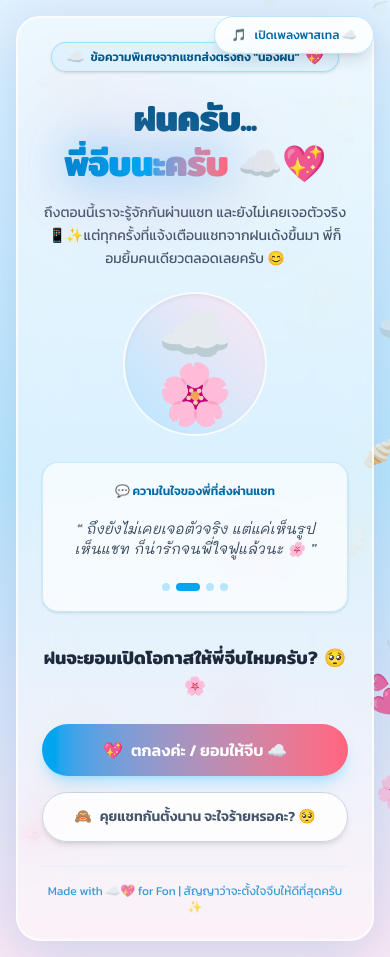
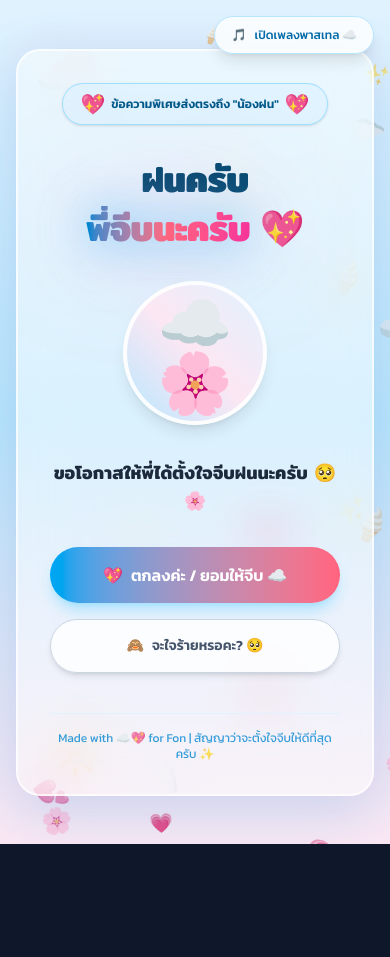
Before and after one commit to gmakerjay/borkchop, a Next.js app: page / in a window 390 px wide. After the commit the page ends 844 px from the top, so only its background shows below. Built offline with nearby package versions, Linux system fonts and the light colour scheme.

Commit message:
Refine page to clean badge & big headline focus for Fon

```diff
--- a/src/app/page.tsx
+++ b/src/app/page.tsx
@@ -4,7 +4,7 @@ import React, { useState, useEffect, useRef } from "react";
 
 export default function RomanticFonPage() {
   // ---------------------------------------------------------------------------
-  // 1. Particle Canvas Engine (Flying Clouds & Heart Dust)
+  // 1. Particle Canvas Engine (Floating Clouds & Pastel Hearts)
   // ---------------------------------------------------------------------------
   const canvasRef = useRef<HTMLCanvasElement | null>(null);
 
@@ -27,7 +27,6 @@ export default function RomanticFonPage() {
 
     window.addEventListener("resize", handleResize);
 
-    // Particle item definitions
     const symbols = ["☁️", "💖", "💕", "🌸", "✨", "💗", "☁️", "🍦"];
     const particles: Array<{
       x: number;
@@ -43,16 +42,15 @@ export default function RomanticFonPage() {
       life: number;
     }> = [];
 
-    // Initialize floating ambient sky particles
-    for (let i = 0; i < 35; i++) {
+    for (let i = 0; i < 40; i++) {
       particles.push({
         x: Math.random() * width,
         y: Math.random() * height,
-        size: Math.random() * 20 + 14,
-        speedY: -Math.random() * 0.8 - 0.4,
-        speedX: Math.sin(Math.random() * Math.PI) * 0.5,
+        size: Math.random() * 22 + 14,
+        speedY: -Math.random() * 0.9 - 0.4,
+        speedX: Math.sin(Math.random() * Math.PI) * 0.6,
         symbol: symbols[Math.floor(Math.random() * symbols.length)],
-        opacity: Math.random() * 0.6 + 0.3,
+        opacity: Math.random() * 0.6 + 0.35,
         rotation: Math.random() * 360,
         rotSpeed: (Math.random() - 0.5) * 1.5,
         isBurst: false,
@@ -103,63 +101,18 @@ export default function RomanticFonPage() {
     };
   }, []);
 
-  // Spawn particle burst helper
-  const triggerParticleBurst = (x: number, y: number) => {
-    const canvas = canvasRef.current;
-    if (!canvas) return;
-    const ctx = canvas.getContext("2d");
-    if (!ctx) return;
-
-    const symbols = ["☁️", "💖", "✨", "🌸", "💕"];
-    for (let i = 0; i < 15; i++) {
-      const p = {
-        x,
-        y,
-        size: Math.random() * 24 + 16,
-        speedY: (Math.random() - 0.5) * 8,
-        speedX: (Math.random() - 0.5) * 8,
-        symbol: symbols[Math.floor(Math.random() * symbols.length)],
-        opacity: 1,
-        rotation: Math.random() * 360,
-        rotSpeed: (Math.random() - 0.5) * 4,
-        isBurst: true,
-        life: 80,
-      };
-      // Access canvas state
-    }
-  };
-
   // ---------------------------------------------------------------------------
-  // 2. Love Quotes Carousel (Chat & Flirting Focus)
-  // ---------------------------------------------------------------------------
-  const quotes = [
-    "“ ข้อความตอบกลับจากฝน... คือสิ่งที่ทำให้พี่อารมณ์ดีได้ทั้งวันเลยครับ 💬✨ ”",
-    "“ ถึงยังไม่เคยเจอตัวจริง แต่แค่เห็นรูปเห็นแชท ก็น่ารักจนพี่ใจฟูแล้วนะ 🌸 ”",
-    "“ หวังว่าเร็วๆ นี้... จะมีโอกาสได้พาฝนไปทานขนมอร่อยๆ ด้วยกันนะ 🍦💖 ”",
-    "“ ถ้าฝนยังไม่มีใครจอง... พี่ขอสมัครเป็นคนที่ตั้งใจจีบฝนที่สุดได้ไหมครับ 🥺☁️ ”",
-  ];
-
-  const [activeQuote, setActiveQuote] = useState(0);
-
-  useEffect(() => {
-    const timer = setInterval(() => {
-      setActiveQuote((prev) => (prev + 1) % quotes.length);
-    }, 4500);
-    return () => clearInterval(timer);
-  }, [quotes.length]);
-
-  // ---------------------------------------------------------------------------
-  // 3. Playful Dodge Button ("ขอคิดดูก่อน 🙈")
+  // 2. Playful Dodge Button ("ขอคิดดูก่อน 🙈")
   // ---------------------------------------------------------------------------
   const [dodgePos, setDodgePos] = useState<{ x: number; y: number } | null>(null);
   const [dodgeTextIndex, setDodgeTextIndex] = useState(0);
 
   const dodgeMessages = [
-    "คุยแชทกันตั้งนาน จะใจร้ายหรอคะ? 🥺",
-    "เดี๋ยวพาไปเลี้ยงไอติมเลยน้า! 🍦",
+    "จะใจร้ายหรอคะ? 🥺",
     "ให้โอกาสพี่หน่อยน้า ✨",
     "กดปุ่มสีชมพูเถอะน้า 💕",
     "พี่ตั้งใจจีบจริงๆ นะ 🌸",
+    "เดี๋ยวเลี้ยงไอติมเลยน้า! 🍦",
     "อย่าเพิ่งหนีพี่เลยน้า 😭",
     "ปุ่มนี้จับยากนะ แนะนำกดซ้าย! 🙈",
   ];
@@ -178,7 +131,7 @@ export default function RomanticFonPage() {
   };
 
   // ---------------------------------------------------------------------------
-  // 4. Modal & Celebration
+  // 3. Modal & Celebration
   // ---------------------------------------------------------------------------
   const [showModal, setShowModal] = useState(false);
 
@@ -188,7 +141,7 @@ export default function RomanticFonPage() {
   };
 
   // ---------------------------------------------------------------------------
-  // 5. Audio Synthesizer (Web Audio API)
+  // 4. Web Audio API Synthesizer
   // ---------------------------------------------------------------------------
   const [isPlayingMusic, setIsPlayingMusic] = useState(false);
   const audioCtxRef = useRef<AudioContext | null>(null);
@@ -196,7 +149,9 @@ export default function RomanticFonPage() {
 
   const initAudio = () => {
     if (!audioCtxRef.current) {
-      const AudioCtx = window.AudioContext || (window as unknown as { webkitAudioContext: typeof AudioContext }).webkitAudioContext;
+      const AudioCtx =
+        window.AudioContext ||
+        (window as unknown as { webkitAudioContext: typeof AudioContext }).webkitAudioContext;
       audioCtxRef.current = new AudioCtx();
     }
   };
@@ -292,7 +247,7 @@ export default function RomanticFonPage() {
       {/* Background Interactive Particle Canvas */}
       <canvas ref={canvasRef} className="fixed inset-0 pointer-events-none z-0" />
 
-      {/* Decorative Flying Clouds Layer 1 (CSS Animated) */}
+      {/* Decorative Flying Clouds Layer */}
       <div className="fixed top-12 left-0 w-full pointer-events-none z-0 opacity-80">
         <div className="text-6xl sm:text-8xl animate-[floatCloud_35s_linear_infinite]">
           ☁️
@@ -309,7 +264,7 @@ export default function RomanticFonPage() {
         </div>
       </div>
 
-      {/* Music Toggle Button (Fixed Top-Right) */}
+      {/* Music Toggle Button */}
       <button
         onClick={toggleMusic}
         className="fixed top-4 right-4 sm:top-6 sm:right-6 z-50 flex items-center gap-2 px-4 py-2.5 rounded-full bg-white/80 backdrop-blur-md border border-sky-200 text-sky-700 font-medium text-xs sm:text-sm shadow-lg hover:bg-white hover:scale-105 transition-all"
@@ -318,75 +273,43 @@ export default function RomanticFonPage() {
         <span>{isPlayingMusic ? "กำลังเล่นเพลงพาสเทล ✨" : "เปิดเพลงพาสเทล ☁️"}</span>
       </button>
 
-      {/* Main Glassmorphism Card Container (Full Responsive) */}
-      <main className="relative z-10 w-full max-w-xl mx-auto my-auto">
-        <div className="glass-cloud-card rounded-3xl sm:rounded-[36px] p-6 sm:p-10 text-center relative overflow-hidden transition-all duration-300">
-          {/* Header Cloud Badge */}
-          <div className="inline-flex items-center gap-2 px-4 py-1.5 rounded-full bg-sky-100/90 border border-sky-300/60 text-sky-800 text-xs sm:text-sm font-semibold mb-6 shadow-sm">
-            <span className="animate-heart-pulse text-rose-500">☁️</span>
-            <span>ข้อความพิเศษจากแชทส่งตรงถึง "น้องฝน"</span>
-            <span className="animate-heart-pulse text-rose-500">💖</span>
+      {/* Main Clean & Gorgeous Glassmorphism Card */}
+      <main className="relative z-10 w-full max-w-lg mx-auto my-auto">
+        <div className="glass-cloud-card rounded-3xl sm:rounded-[40px] p-8 sm:p-12 text-center relative overflow-hidden transition-all duration-300">
+          {/* Badge Header */}
+          <div className="inline-flex items-center gap-2 px-5 py-2 rounded-full bg-sky-100/90 border border-sky-300/60 text-sky-800 text-xs sm:text-sm font-semibold mb-8 shadow-sm">
+            <span className="animate-heart-pulse text-rose-500 text-base">💖</span>
+            <span>ข้อความพิเศษส่งตรงถึง "น้องฝน"</span>
+            <span className="animate-heart-pulse text-rose-500 text-base">💖</span>
           </div>
 
           {/* Big Main Headline */}
-          <h1 className="font-['Mitr'] text-4xl sm:text-5xl md:text-6xl font-bold leading-tight mb-4 tracking-tight">
-            <span className="text-sky-800 block">ฝนครับ...</span>
-            <span className="bg-gradient-to-r from-sky-600 via-sky-500 to-rose-400 bg-clip-text text-transparent animate-pulse-glow inline-block">
+          <h1 className="font-['Mitr'] text-4xl sm:text-6xl md:text-7xl font-bold leading-tight mb-8 tracking-tight">
+            <span className="text-sky-900 block mb-1">ฝนครับ</span>
+            <span className="bg-gradient-to-r from-sky-600 via-rose-400 to-pink-500 bg-clip-text text-transparent animate-pulse-glow inline-block">
               พี่จีบนะครับ
             </span>{" "}
-            ☁️💖
+            💖
           </h1>
 
-          {/* Responsive Subtitle */}
-          <p className="text-slate-600 text-sm sm:text-base md:text-lg leading-relaxed mb-6 font-normal max-w-md mx-auto">
-            ถึงตอนนี้เราจะรู้จักกันผ่านแชท และยังไม่เคยเจอตัวจริง 📱✨
-            <br className="hidden sm:block" />
-            แต่ทุกครั้งที่แจ้งเตือนแชทจากฝนเด้งขึ้นมา พี่ก็อมยิ้มคนเดียวตลอดเลยครับ 😊
-          </p>
-
           {/* Cloud Illustration Graphic */}
-          <div className="my-6 relative flex justify-center items-center">
-            <div className="relative w-36 h-36 sm:w-44 sm:h-44 rounded-full bg-gradient-to-tr from-sky-200 to-pink-100 p-2 shadow-inner flex items-center justify-center animate-bounce-slow border-2 border-white/80">
+          <div className="my-8 relative flex justify-center items-center">
+            <div className="relative w-36 h-36 sm:w-44 sm:h-44 rounded-full bg-gradient-to-tr from-sky-200 via-pink-100 to-sky-100 p-2 shadow-lg flex items-center justify-center animate-bounce-slow border-4 border-white/90">
               <span className="text-6xl sm:text-7xl">☁️🌸</span>
             </div>
           </div>
 
-          {/* Love Notes Carousel Box */}
-          <div className="bg-white/70 border border-sky-200/80 rounded-2xl p-5 mb-8 shadow-sm">
-            <div className="text-xs sm:text-sm font-semibold text-sky-700 flex items-center justify-center gap-1.5 mb-2">
-              <span>💬 ความในใจของพี่ที่ส่งผ่านแชท</span>
-            </div>
-            <div className="min-h-[64px] flex items-center justify-center px-2">
-              <p className="text-slate-700 font-['Mali'] text-sm sm:text-base italic transition-all duration-300">
-                {quotes[activeQuote]}
+          {/* Simple Courting Question */}
+          <p className="font-['Mitr'] text-lg sm:text-2xl text-slate-800 font-semibold mb-8">
+            ขอโอกาสให้พี่ได้ตั้งใจจีบฝนนะครับ 🥺🌸
           </p>
-            </div>
-            {/* Dots */}
-            <div className="flex justify-center gap-1.5 mt-3">
-              {quotes.map((_, idx) => (
-                <button
-                  key={idx}
-                  onClick={() => setActiveQuote(idx)}
-                  className={`h-2 rounded-full transition-all duration-300 ${
-                    idx === activeQuote ? "w-6 bg-sky-500" : "w-2 bg-sky-200"
-                  }`}
-                />
-              ))}
-            </div>
-          </div>
-
-          {/* Confession Question Section */}
-          <div className="mb-6">
-            <h2 className="font-['Mitr'] text-lg sm:text-xl md:text-2xl text-slate-800 font-semibold mb-6">
-              ฝนจะยอมเปิดโอกาสให้พี่จีบไหมครับ? 🥺🌸
-            </h2>
 
           {/* Interactive Button Group */}
           <div className="flex flex-col sm:flex-row items-center justify-center gap-4 min-h-[60px] relative">
             {/* Accept Button */}
             <button
               onClick={handleAccept}
-                className="w-full sm:w-auto px-8 py-3.5 rounded-full bg-gradient-to-r from-sky-500 to-rose-400 text-white font-semibold text-base shadow-lg shadow-sky-300/50 hover:shadow-sky-400/60 hover:scale-105 active:scale-95 transition-all duration-200 flex items-center justify-center gap-2 cursor-pointer"
+              className="w-full sm:w-auto px-8 py-4 rounded-full bg-gradient-to-r from-sky-500 to-rose-400 text-white font-semibold text-base sm:text-lg shadow-lg shadow-sky-300/50 hover:shadow-sky-400/70 hover:scale-105 active:scale-95 transition-all duration-200 flex items-center justify-center gap-2 cursor-pointer"
             >
               <span>💖</span>
               <span>ตกลงค่ะ / ยอมให้จีบ ☁️</span>
@@ -410,16 +333,15 @@ export default function RomanticFonPage() {
                     }
                   : { position: "relative" }
               }
-                className="w-full sm:w-auto px-6 py-3.5 rounded-full bg-white/80 border border-slate-300 text-slate-600 font-semibold text-sm shadow-md hover:bg-white transition-all duration-200 flex items-center justify-center gap-2 cursor-pointer"
+              className="w-full sm:w-auto px-6 py-4 rounded-full bg-white/80 border border-slate-300 text-slate-600 font-semibold text-sm sm:text-base shadow-md hover:bg-white transition-all duration-200 flex items-center justify-center gap-2 cursor-pointer"
             >
               <span>🙈</span>
               <span>{dodgeMessages[dodgeTextIndex]}</span>
             </button>
           </div>
-          </div>
 
           {/* Footer Note */}
-          <footer className="pt-4 border-t border-sky-100 text-xs text-sky-600/80">
+          <footer className="mt-10 pt-4 border-t border-sky-100 text-xs text-sky-600/80">
             Made with ☁️💖 for Fon | สัญญาว่าจะตั้งใจจีบให้ดีที่สุดครับ ✨
           </footer>
         </div>
@@ -428,19 +350,18 @@ export default function RomanticFonPage() {
       {/* Success Celebration Modal */}
       {showModal && (
         <div className="fixed inset-0 z-50 flex items-center justify-center p-4 bg-slate-900/60 backdrop-blur-md animate-fadeIn">
-          <div className="bg-white rounded-3xl p-6 sm:p-8 max-w-sm sm:max-w-md w-full text-center shadow-2xl border-4 border-sky-200 relative animate-scaleUp">
+          <div className="bg-white rounded-3xl p-8 sm:p-10 max-w-sm sm:max-w-md w-full text-center shadow-2xl border-4 border-sky-200 relative animate-scaleUp">
             <div className="text-6xl mb-4 animate-bounce">🥳🎉☁️</div>
             <h3 className="font-['Mitr'] text-2xl sm:text-3xl font-bold text-sky-800 mb-3">
               เย้~~~~! ขอบคุณน้า 💖
             </h3>
-            <p className="text-slate-600 text-sm sm:text-base leading-relaxed mb-6 font-normal">
-              ขอบคุณมากๆ นะครับน้องฝน! พี่สัญญาว่าจะตั้งใจจีบและดูแลหัวใจดวงนี้ผ่านแชทอย่างดีที่สุด...
-              แล้วไว้นัดวันไปเจอตัวจริงทานไอติมด้วยกันนะครับ 🍦✨🌸
+            <p className="text-slate-600 text-base leading-relaxed mb-6 font-normal">
+              ขอบคุณมากๆ นะครับน้องฝน! พี่สัญญาว่าจะตั้งใจจีบอย่างดีที่สุดเลยครับ 🍦✨🌸
             </p>
             <div className="text-2xl mb-6">✨ ☁️ 🌸 💖 ✨</div>
             <button
               onClick={() => setShowModal(false)}
-              className="w-full py-3.5 rounded-full bg-sky-500 hover:bg-sky-600 text-white font-semibold text-base shadow-md transition-all"
+              className="w-full py-3.5 rounded-full bg-sky-500 hover:bg-sky-600 text-white font-semibold text-base shadow-md transition-all cursor-pointer"
             >
               ส่งรอยยิ้มให้พี่ ☺️💖
             </button>
```
Lines whose indentation alone changed are shown as unchanged.
